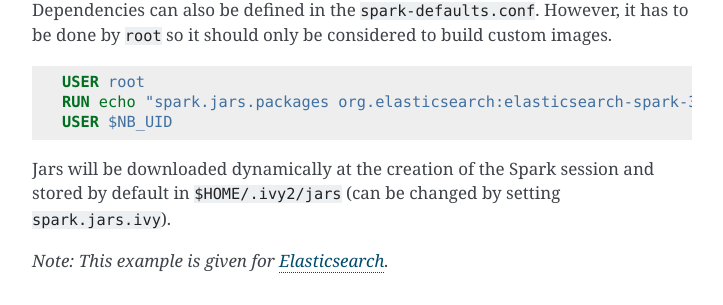
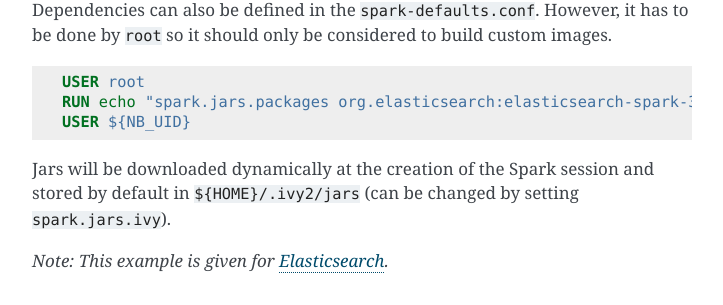
Before and after one commit to jupyter/docker-stacks, a Sphinx documentation site: the page built from docs/using/specifics.md, in a window 1280 px wide and 900 px high, scrolled down 5240 px. Shown: the part 147-452 px from the top of the window, without its empty margins (388-1111 px from the left). Built offline with Sphinx 7.4.7, drawn with Linux system fonts in a browser that asks for light colours.

Commit message:
Format variables

````diff
--- a/docs/using/specifics.md
+++ b/docs/using/specifics.md
@@ -237,11 +237,11 @@ However, it has to be done by `root` so it should only be considered to build cu
 
 ```dockerfile
 USER root
-RUN echo "spark.jars.packages org.elasticsearch:elasticsearch-spark-30_2.12:7.13.0" >> $SPARK_HOME/conf/spark-defaults.conf
-USER $NB_UID
+RUN echo "spark.jars.packages org.elasticsearch:elasticsearch-spark-30_2.12:7.13.0" >> "${SPARK_HOME}/conf/spark-defaults.conf"
+USER ${NB_UID}
 ```
 
-Jars will be downloaded dynamically at the creation of the Spark session and stored by default in `$HOME/.ivy2/jars` (can be changed by setting `spark.jars.ivy`).
+Jars will be downloaded dynamically at the creation of the Spark session and stored by default in `${HOME}/.ivy2/jars` (can be changed by setting `spark.jars.ivy`).
 
 _Note: This example is given for [Elasticsearch](https://www.elastic.co/guide/en/elasticsearch/hadoop/current/install.html)._
 
````
